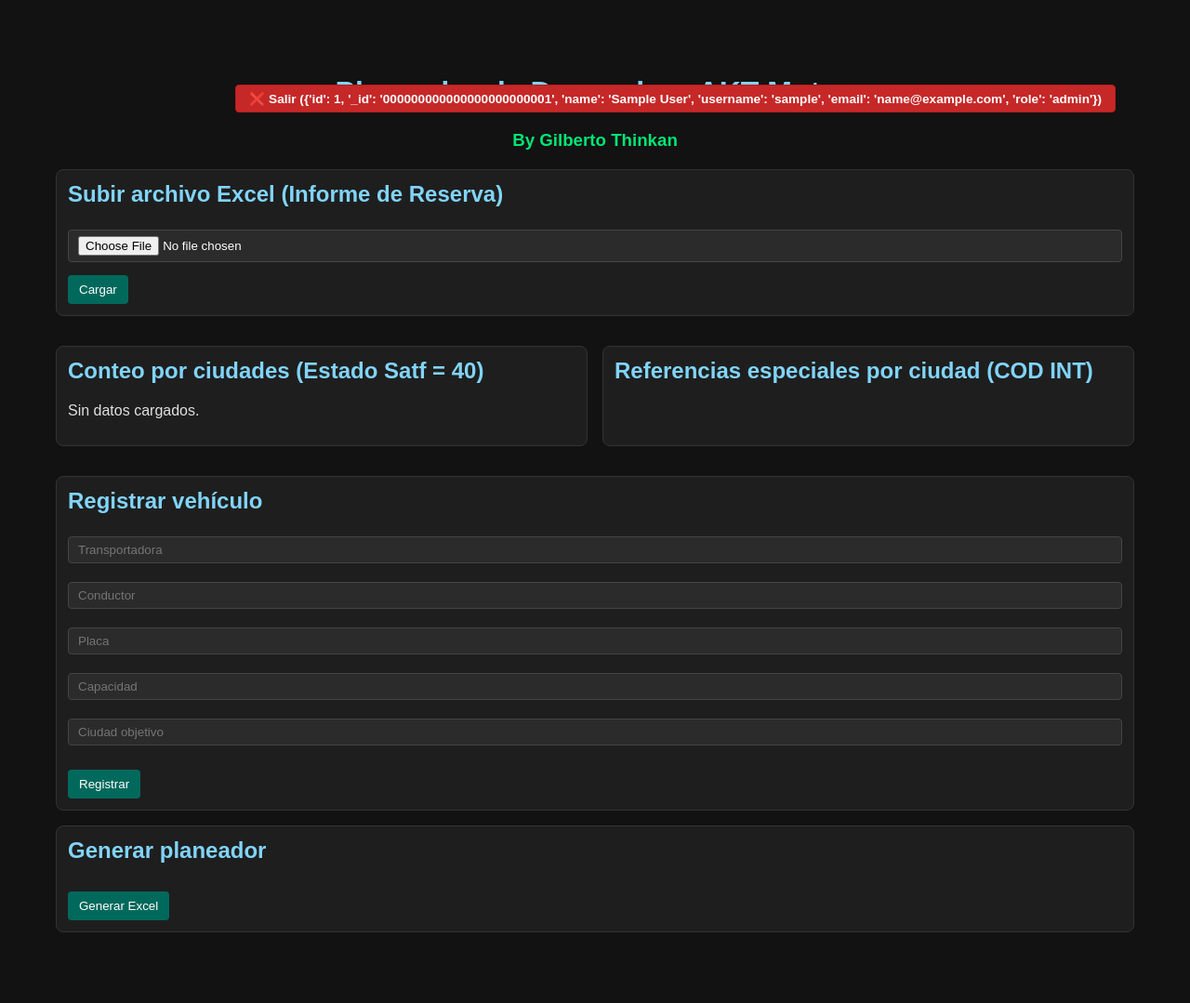
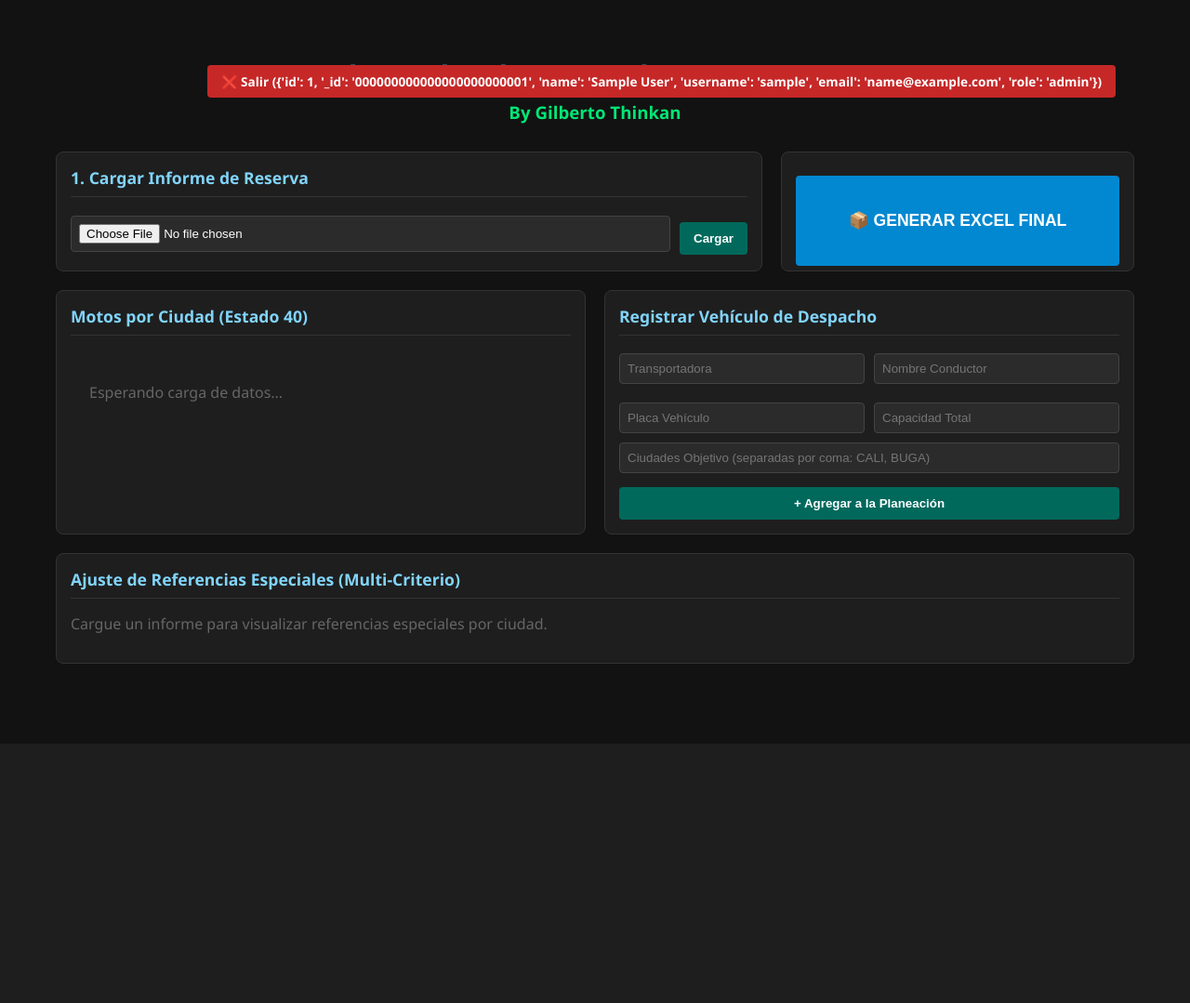
Before and after one commit to gilbertothinkan-eng/planer-v2, a Flask app: template templates/dashboard.html in a window 1280 px wide. Shown: the whole page at 93% size. After the commit the page ends 714 px from the top, so only its background shows below. Run offline with Flask 3, Linux system fonts and the light colour scheme; the template is opened without the code that fills it, so the values that code supplies are empty; the visitor is signed in with stand-in values (Sample User, id 1).

Commit message:
Update dashboard.html

```diff
--- a/templates/dashboard.html
+++ b/templates/dashboard.html
@@ -2,106 +2,62 @@
 <html lang="es">
 <head>
     <meta charset="UTF-8">
-    <title>Planner Logístico</title>
+    <title>Planner Logístico | AKT</title>
     <link rel="stylesheet" href="{{ url_for('static', filename='css/style.css') }}">
     <style>
-      body {
-        font-family: Arial, sans-serif;
-        background: #121212;
-        color: #e0e0e0;
-        margin: 20px;
+      body { font-family: 'Segoe UI', Arial, sans-serif; background: #121212; color: #e0e0e0; margin: 20px; }
+      h1 { color: #81d4fa; margin: 0; }
+      .panel { padding: 15px; border: 1px solid #333; border-radius: 8px; background: #1e1e1e; height: 100%; box-sizing: border-box; }
+
+      /* --- GRID SUPERIOR (Cargar y Generar) --- */
+      .top-row {
+        display: grid;
+        grid-template-columns: 2fr 1fr;
+        gap: 20px;
+        margin-bottom: 20px;
       }
-      h1 { color: #81d4fa; }
-      .panel { margin: 16px 0; padding: 12px; border: 1px solid #333; border-radius: 8px; background: #1e1e1e; }
-      .cols { display: grid; grid-template-columns: 1fr 1fr; gap: 16px; }
-      ul { margin: 0; padding-left: 20px; }
-      h2 { margin-top: 0; }
-      .actions { display:flex; gap:12px; flex-wrap: wrap; }
+
+      /* --- GRID PRINCIPAL (Conteo y Registro) --- */
+      .main-grid {
+        display: grid;
+        grid-template-columns: 1fr 1fr;
+        gap: 20px;
+        margin-bottom: 20px;
+      }
+
+      h2 { margin-top: 0; font-size: 1.1em; color: #81d4fa; border-bottom: 1px solid #333; padding-bottom: 8px; }
+
       input[type="text"], input[type="number"], input[type="file"] {
-        padding: 6px 10px;
-        margin: 4px 0;
-        border-radius: 4px;
-        border: 1px solid #444;
-        background: #2b2b2b;
-        color: #fff;
-        box-sizing: border-box;
-        max-width: 100%;
+        width: 100%; padding: 8px; margin: 5px 0; border-radius: 4px; border: 1px solid #444; background: #2b2b2b; color: #fff; box-sizing: border-box;
       }
 
       button {
-        padding: 8px 12px;
-        border: none;
-        border-radius: 4px;
-        cursor: pointer;
-        background: #00695c;
-        color: #fff;
-        transition: 0.2s;
+        padding: 10px 15px; border: none; border-radius: 4px; cursor: pointer; background: #00695c; color: #fff; font-weight: bold; width: 100%; transition: 0.2s;
       }
       button:hover { background: #00796b; }
-      .referencia-item { margin: 8px 0; padding: 8px; background: #3a3a3a; border-radius: 4px; }
-      .cod-int { font-weight: bold; color: #81d4fa; }
-      .descripcion { font-size: 0.9em; color: #ccc; margin-top: 4px; }
-      .stats { font-size: 0.85em; color: #999; }
 
-      .accordion-item {
-        margin-bottom: 8px;
-        border: 1px solid #333;
-        border-radius: 6px;
-        overflow: hidden;
-      }
-      .accordion-button {
-        width: 100%;
-        text-align: left;
-        background: #1f1f1f;
-        color: #fff;
-        padding: 10px 12px;
-        border: none;
-        font-weight: bold;
-        cursor: pointer;
-      }
-      .accordion-button.active {
-        background: #00695c;
-      }
-      .accordion-content {
-        display: none;
-        padding: 8px 12px;
-        background: #2b2b2b;
-      }
-      .accordion-content.show {
-        display: block;
+      .btn-generate { background: #0288d1; height: 100%; font-size: 1.1em; }
+      .btn-generate:hover { background: #039be5; }
+
+      .btn-logout {
+        position: absolute; top: 10px; right: 20px; background: #c62828; color: white; padding: 8px 15px; border-radius: 4px; text-decoration: none; font-weight: bold; font-size: 0.85em;
       }
 
-      /* AGREGADO: Estilo para botón Cerrar Sesión */
-      .btn-logout {
-        position: absolute;
-        top: 10px;
-        right: 20px;
-        background: #c62828;
-        color: white;
-        text-decoration: none;
-        padding: 6px 14px;
-        border-radius: 4px;
-        font-size: 0.85em;
-        font-weight: bold;
-        transition: 0.3s;
-        border: 1px solid #b71c1c;
-      }
-      .btn-logout:hover {
-        background: #e53935;
-        box-shadow: 0 0 10px rgba(229, 57, 53, 0.4);
-      }
+      /* Acordeón y Referencias */
+      .accordion-container { display: grid; grid-template-columns: 1fr 1fr 1fr; gap: 10px; }
+      .accordion-item { border: 1px solid #333; border-radius: 4px; margin-bottom: 5px; overflow: hidden; }
+      .accordion-button { width: 100%; text-align: left; background: #252525; color: #fff; padding: 10px; border: none; cursor: pointer; font-weight: bold; }
+      .accordion-content { display: none; padding: 10px; background: #1a1a1a; }
+      .accordion-content.show { display: block; }
+      .referencia-item { background: #333; padding: 8px; margin-bottom: 5px; border-radius: 4px; font-size: 0.85em; }
     </style>
 </head>
-
 <body>
 
-<div class="header-title" style="text-align:center; margin-bottom:20px; position: relative;">
+<div class="header-title" style="text-align:center; margin-bottom:30px; position: relative;">
   <h1>Planeador de Despacho - AKT Motos</h1>
-  <h3 style="color:#00e676;">By Gilberto Thinkan</h3>
-
-  <a href="{{ url_for('logout') }}" class="btn-logout" onclick="return confirm('¿Estás seguro de que deseas salir? Se borrarán tus datos de la sesión actual.')">
-    ❌ Salir ({{ session.usuario }})
-  </a>
+  <h3 style="color:#00e676; margin: 5px;">By Gilberto Thinkan</h3>
+  <a href="{{ url_for('logout') }}" class="btn-logout" onclick="return confirm('¿Cerrar sesión?')">❌ Salir ({{ session.usuario }})</a>
 </div>
 
 {% if session.mensaje %}
@@ -111,45 +67,81 @@
 {% set _ = session.pop('mensaje', None) %}
 {% endif %}
 
+<div class="top-row">
     <div class="panel">
-      <h2>Subir archivo Excel (Informe de Reserva)</h2>
-      <form action="{{ url_for('upload') }}" method="post" enctype="multipart/form-data">
+      <h2>1. Cargar Informe de Reserva</h2>
+      <form action="{{ url_for('upload') }}" method="post" enctype="multipart/form-data" style="display:flex; gap:10px; align-items:center;">
           <input type="file" name="file" accept=".xlsx,.xls" required>
-          <button type="submit">Cargar</button>
+          <button type="submit" style="width: auto;">Cargar</button>
       </form>
     </div>
 
-<div class="cols">
     <div class="panel">
-    <h2>Conteo por ciudades (Estado Satf = 40)</h2>
+      <form action="{{ url_for('generar_planeador') }}" method="POST" style="height: 100%;">
+        <button type="submit" class="btn-generate">📦 GENERAR EXCEL FINAL</button>
+      </form>
+    </div>
+</div>
+
+<div class="main-grid">
+    <div class="panel">
+      <h2>Motos por Ciudad (Estado 40)</h2>
+      <div style="max-height: 350px; overflow-y: auto;">
         {% if ciudades %}
-      <ul>
+          <table style="width:100%; border-collapse: collapse; font-size: 0.9em;">
             {% for ciudad, cantidad in ciudades.items() %}
-          <li><strong>{{ ciudad }}</strong>: {{ cantidad }} motos</li>
+              <tr style="border-bottom: 1px solid #333;">
+                <td style="padding: 10px;"><strong>{{ ciudad }}</strong></td>
+                <td style="padding: 10px; text-align: right; color: #00e676;">{{ cantidad }} unds</td>
+              </tr>
             {% endfor %}
-      </ul>
+          </table>
         {% else %}
-      <p>Sin datos cargados.</p>
+          <p style="color:#666; padding: 20px;">Esperando carga de datos...</p>
         {% endif %}
+      </div>
     </div>
 
     <div class="panel">
-    <h2>Referencias especiales por ciudad (COD INT)</h2>
+      <h2>Registrar Vehículo de Despacho</h2>
+      <form action="{{ url_for('registrar_vehiculo') }}" method="POST">
+        <div style="display: grid; grid-template-columns: 1fr 1fr; gap: 10px;">
+            <input type="text" name="transportadora" placeholder="Transportadora" required>
+            <input type="text" name="conductor" placeholder="Nombre Conductor" required>
+            <input type="text" name="placa" placeholder="Placa Vehículo" required>
+            <input type="number" name="cantidad_motos" placeholder="Capacidad Total" required>
+        </div>
+        <input type="text" name="ciudades" placeholder="Ciudades Objetivo (separadas por coma: CALI, BUGA)" required>
+        <button type="submit" style="margin-top:10px; background:#00695c;">+ Agregar a la Planeación</button>
+      </form>
 
+      {% if vehiculos %}
+      <div style="margin-top: 15px; padding: 10px; background: #252525; border-radius: 4px; font-size: 0.85em;">
+        <strong>Vehículos listos:</strong> {{ vehiculos|length }}
+        <span style="color: #81d4fa; margin-left: 10px;">(Placas: {% for v in vehiculos %}{{ v.placa }}{% if not loop.last %}, {% endif %}{% endfor %})</span>
+      </div>
+      {% endif %}
+    </div>
+</div>
+
+<div class="panel">
+  <h2>Ajuste de Referencias Especiales (Multi-Criterio)</h2>
   <form action="{{ url_for('actualizar_referencias') }}" method="POST">
     {% if referencias %}
-        <div class="accordion">
+      <div class="accordion-container">
         {% for ciudad, refs in referencias.items() %}
           <div class="accordion-item">
-              <button type="button" class="accordion-button">{{ ciudad }}</button>
+            <button type="button" class="accordion-button">📁 {{ ciudad }}</button>
             <div class="accordion-content">
               {% for r in refs %}
                 <div class="referencia-item">
-                    <label>
+                  <label style="display: flex; align-items: flex-start; gap: 8px; cursor: pointer;">
                     <input type="checkbox" name="{{ ciudad }}_{{ r.cod_int }}" {% if r.usar %}checked{% endif %}>
-                      <div class="cod-int">{{ r.cod_int }}</div>
-                      <div class="descripcion">{{ r.descripcion }}</div>
-                      <div class="stats">Cant: {{ r.cantidad }} | Eq: {{ r.equivalencia }}</div>
+                    <div>
+                      <strong>{{ r.cod_int }}</strong><br>
+                      <small style="color: #bbb;">{{ r.descripcion[:35] }}</small><br>
+                      <small style="color: #81d4fa;">Cant: {{ r.cantidad }} | Eq: {{ r.equivalencia }}</small>
+                    </div>
                   </label>
                 </div>
               {% endfor %}
@@ -157,44 +149,23 @@
           </div>
         {% endfor %}
       </div>
-
-        <button type="submit" style="background:#28a745;margin-top:12px;">💾 GUARDAR SELECCIÓN</button>
+      <button type="submit" style="background:#28a745; margin-top:20px; width: auto; padding: 10px 40px;">💾 Guardar Preferencias</button>
+    {% else %}
+      <p style="color:#666;">Cargue un informe para visualizar referencias especiales por ciudad.</p>
     {% endif %}
-    </form>
-  </div>
-</div>
-
-<div class="panel">
-  <h2>Registrar vehículo</h2>
-  <form class="actions" action="{{ url_for('registrar_vehiculo') }}" method="POST">
-    <input type="text" name="transportadora" placeholder="Transportadora" required>
-    <input type="text" name="conductor" placeholder="Conductor" required>
-    <input type="text" name="placa" placeholder="Placa" required>
-    <input type="number" name="cantidad_motos" placeholder="Capacidad" required>
-    <input type="text" name="ciudades" placeholder="Ciudad objetivo" required>
-    <button type="submit">Registrar</button>
-  </form>
-</div>
-
-<div class="panel">
-  <h2>Generar planeador</h2>
-  <form action="{{ url_for('generar_planeador') }}" method="POST">
-    <button type="submit">Generar Excel</button>
   </form>
 </div>
 
 <script>
-document.addEventListener("DOMContentLoaded", () => {
-
+  // Script para manejar el acordeón de ciudades
   document.querySelectorAll(".accordion-button").forEach(btn => {
     btn.addEventListener("click", () => {
       const content = btn.nextElementSibling;
-      const estabaAbierto = content.classList.contains("show");
-      document.querySelectorAll(".accordion-content").forEach(c => c.classList.remove("show"));
-      if (!estabaAbierto) content.classList.add("show");
+      content.classList.toggle("show");
     });
   });
 
+  // Auto-cerrado del mensaje de alerta
   const box = document.getElementById("mensaje-box");
   if (box) {
     setTimeout(() => {
@@ -202,8 +173,6 @@ document.addEventListener("DOMContentLoaded", () => {
       setTimeout(() => box.remove(), 600);
     }, 3000);
   }
-
-});
 </script>
 
 </body>
```
Lines whose indentation alone changed are shown as unchanged.
